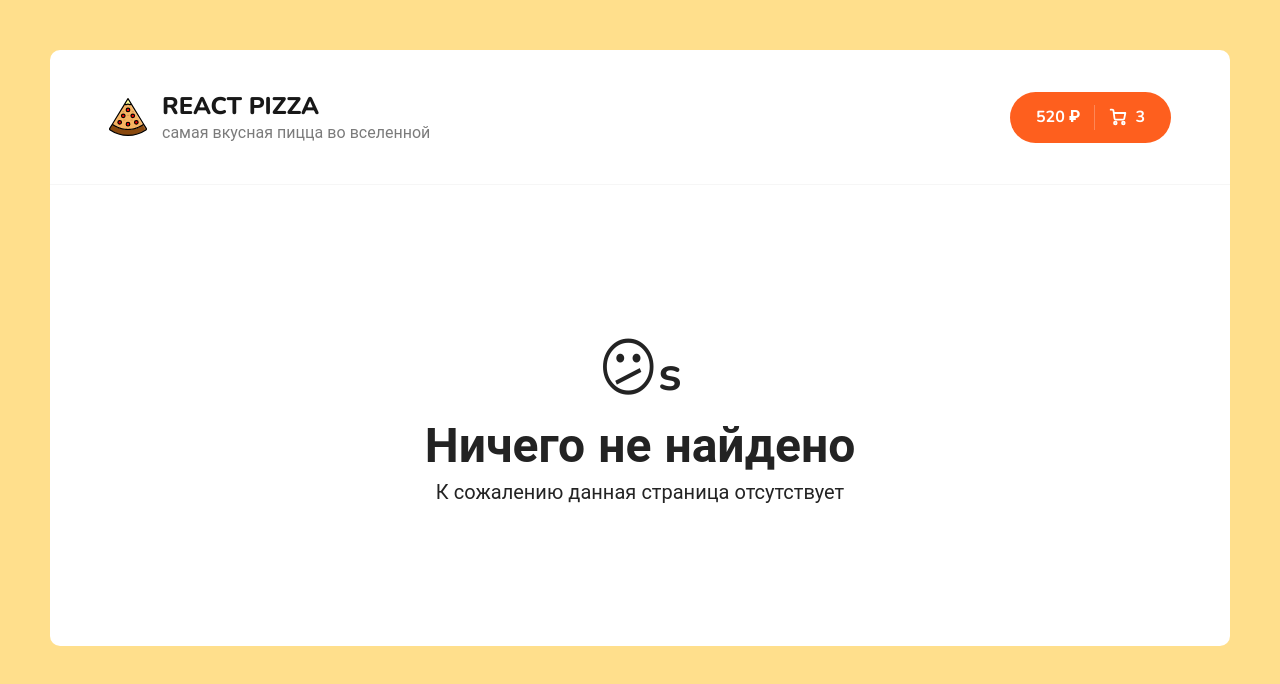
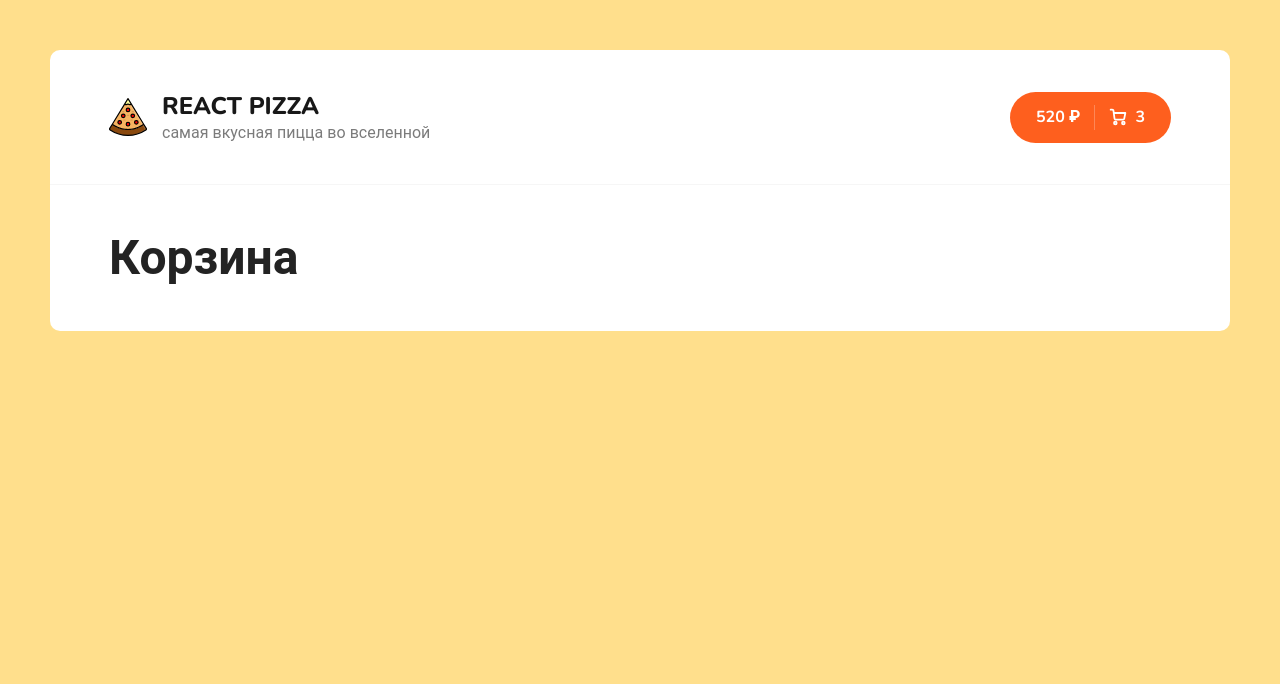
Before and after one commit to Bafmashina/pizza, a React (Create React App) app: page / in a window 1280 px wide. Shown: the top 684 px of the page. Built offline with nearby package versions, Linux system fonts and the light colour scheme.

Commit message:
Updete React -router complite

```diff
--- a/src/App.js
+++ b/src/App.js
@@ -1,9 +1,12 @@
 import React from "react";
 import "./scss/app.scss";
+
+import {Routes, Route} from 'react-router-dom'
 
 import { Header } from "./components/Header";
 import { Home } from "../src/pages/Home";
 import {NotFound} from './pages/NotFound'
+import {Cart} from './pages/Cart'
 
 function App() {
   return (
@@ -11,7 +14,11 @@ function App() {
       <Header />
       <div className="content">
         <div className="container">
-          <NotFound />
+          <Routes>
+            <Route path="/cart.html" element={<Home/>}/>
+            <Route path="/" element={<Cart />}/>
+            <Route path="*" element={<NotFound/>}/>
+          </Routes>
         </div>
       </div>
     </div>
--- a/src/components/Header.jsx
+++ b/src/components/Header.jsx
@@ -1,18 +1,23 @@
 import logoSvg from '../assets/img/pizza-logo.svg'
+
+import {Link} from 'react-router-dom'
 
 function Header() {
     return (
       <div className="header">
         <div className="container">
-          <div className="header__logo">
+         <Link to="/cart.html">
+         <div className="header__logo">
             <img width="38" src={logoSvg} alt="Pizza logo" />
             <div>
               <h1>React Pizza</h1>
               <p>самая вкусная пицца во вселенной</p>
             </div>
           </div>
+         </Link>
           <div className="header__cart">
-            <a href="/cart.html" className="button button--cart">
+            {/* ссылка */}
+            <Link to="/" className="button button--cart">
               <span>520 ₽</span>
               <div className="button__delimiter"></div>
               <svg
@@ -45,7 +50,7 @@ function Header() {
                 />
               </svg>
               <span>3</span>
-            </a>
+            </Link>
           </div>
         </div>
       </div>
--- a/src/components/NotFoundBlock/NotFoundBlock.module.scss
+++ b/src/components/NotFoundBlock/NotFoundBlock.module.scss
@@ -1,6 +1,8 @@
 .root {
     padding: 100px;
     text-align: center;
+    max-width: 750px;
+    margin: 0 auto;
 
     span{
         font-size: 64px;
--- a/src/components/NotFoundBlock/index.jsx
+++ b/src/components/NotFoundBlock/index.jsx
@@ -6,7 +6,7 @@ const NotFoundBlock = () => {
   return (
     <div className={styles.root}>
       <h1>
-        <span>😕</span>s
+        <span>😕</span>
         <br />
         Ничего не найдено
       </h1>
--- a/src/components/PizzaBlock/index.jsx
+++ b/src/components/PizzaBlock/index.jsx
@@ -34,7 +34,7 @@ function PizzaBlock({ title, price, imageUrl, sizes, types }) {
               onClick={() => setActiveSize(index)}
               className={activeSize === index ? "active" : ""}
             >
-              {sizes} см.
+              {sizes[index]} см.
             </li>
           ))}
         </ul>
--- a/src/pages/Cart.jsx
+++ b/src/pages/Cart.jsx
@@ -0,0 +1,9 @@
+import React from 'react'
+
+const Cart = () => {
+    return (
+        <h1>Корзина</h1>
+    )
+}
+
+export {Cart}
```
